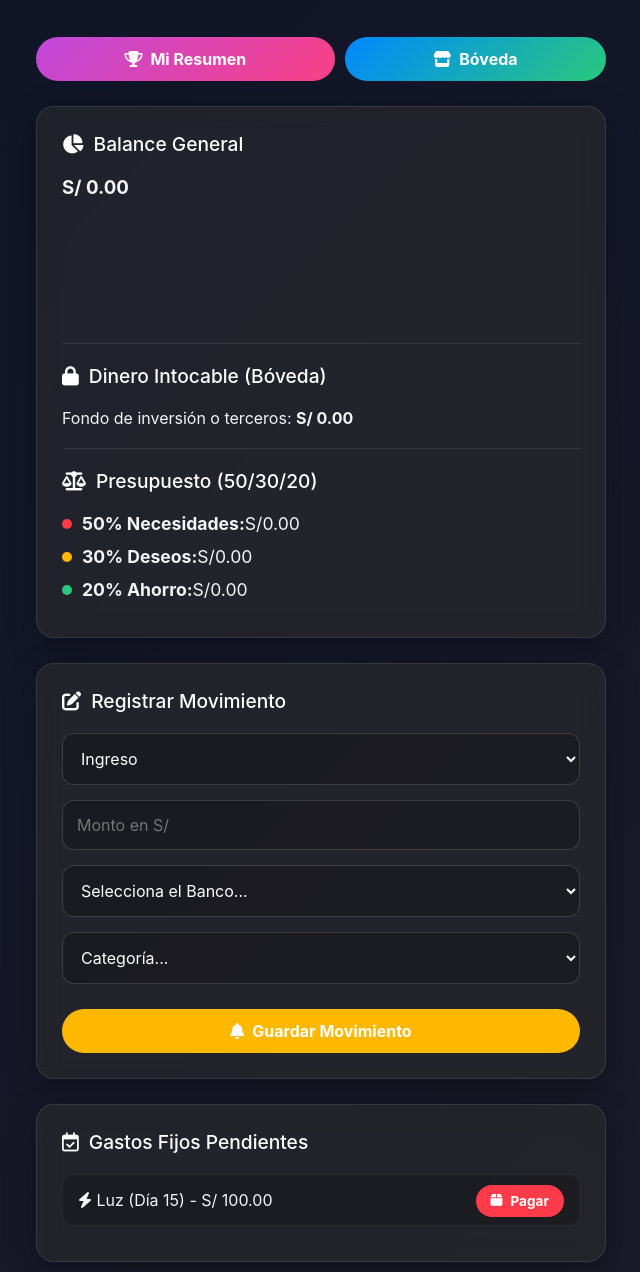
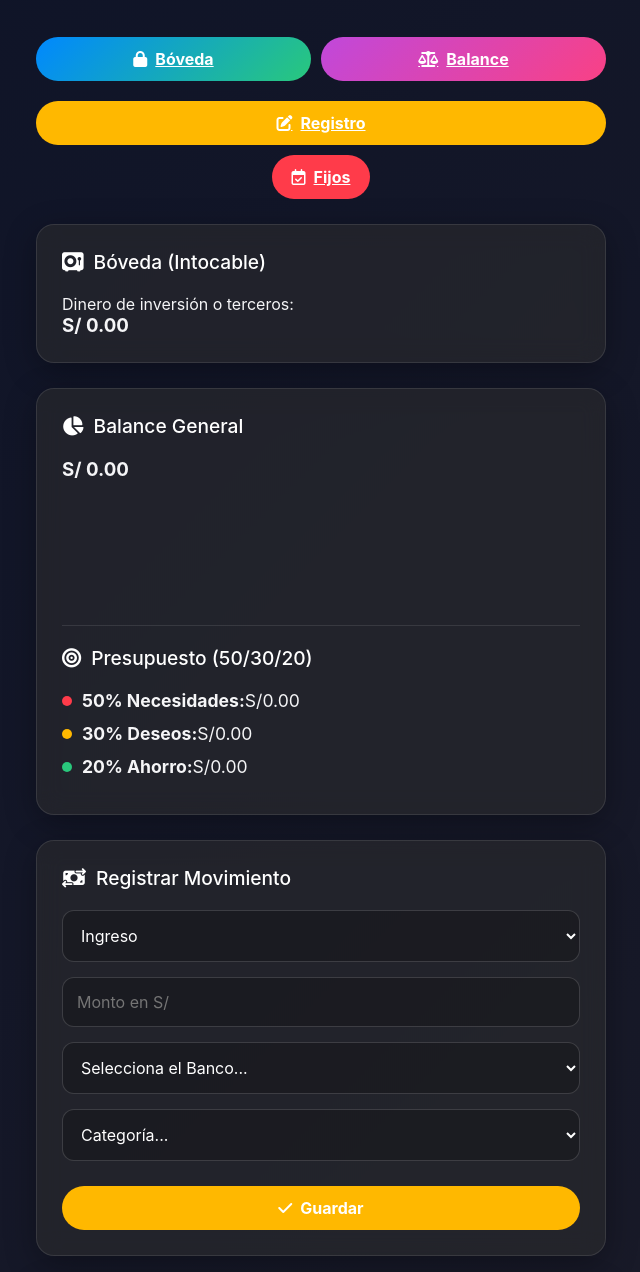
Before and after one commit to josuejaramillo27/finanzas, a plain HTML site: page index.html in a window 1280 px wide. Shown: the part 68-1340 px from the top of the page, without its empty margins (319-959 px from the left). Drawn offline with nearby package versions, Linux system fonts and the light colour scheme; no server answers.

Commit message:
Update index.html

```diff
--- a/index.html
+++ b/index.html
@@ -14,14 +14,22 @@
     </header>
 
     <main>
-        <div class="botones-menu">
-            <div class="btn-pildora btn-morado"><i class="fa-solid fa-trophy"></i> Mi Resumen</div>
-            <div class="btn-pildora btn-teal"><i class="fa-solid fa-store"></i> Bóveda</div>
-        </div>
+        <nav class="botones-menu">
+            <a href="#seccion-boveda" class="btn-pildora btn-teal"><i class="fa-solid fa-lock"></i> Bóveda</a>
+            <a href="#seccion-balance" class="btn-pildora btn-morado"><i class="fa-solid fa-scale-balanced"></i> Balance</a>
+            <a href="#seccion-registro" class="btn-pildora btn-amarillo"><i class="fa-solid fa-pen-to-square"></i> Registro</a>
+            <a href="#seccion-fijos" class="btn-pildora btn-rojo"><i class="fa-regular fa-calendar-check"></i> Fijos</a>
+        </nav>
 
-        <section class="card mac-glass" id="dashboard">
-            <h2><i class="fa-solid fa-chart-pie"></i> Balance General</h2>
-            <h3 id="saldo-total">S/ 0.00</h3>
+        <section class="card mac-glass" id="seccion-boveda">
+            <h2 class="color-teal"><i class="fa-solid fa-vault"></i> Bóveda (Intocable)</h2>
+            <p>Dinero de inversión o terceros:</p>
+            <h3 id="saldo-intocable" class="monto-destacado">S/ 0.00</h3>
+        </section>
+
+        <section class="card mac-glass" id="seccion-balance">
+            <h2 class="color-morado"><i class="fa-solid fa-chart-pie"></i> Balance General</h2>
+            <h3 id="saldo-total" class="monto-destacado">S/ 0.00</h3>
 
             <div class="canvas-container">
                 <canvas id="miGrafico" width="100" height="100"></canvas>
@@ -29,12 +37,7 @@
 
             <hr>
 
-            <h2><i class="fa-solid fa-lock"></i> Dinero Intocable (Bóveda)</h2>
-            <p>Fondo de inversión o terceros: <strong id="saldo-intocable">S/ 0.00</strong></p>
-
-            <hr>
-
-            <h2><i class="fa-solid fa-scale-balanced"></i> Presupuesto (50/30/20)</h2>
+            <h2 class="color-morado"><i class="fa-solid fa-bullseye"></i> Presupuesto (50/30/20)</h2>
             <ul class="regla-lista">
                 <li><span class="dot dot-50"></span> <strong>50% Necesidades:</strong> S/ <span id="pres-50">0.00</span></li>
                 <li><span class="dot dot-30"></span> <strong>30% Deseos:</strong> S/ <span id="pres-30">0.00</span></li>
@@ -42,13 +45,13 @@
             </ul>
         </section>
 
-        <section class="card mac-glass" id="nuevo-movimiento">
-            <h2><i class="fa-solid fa-pen-to-square"></i> Registrar Movimiento</h2>
+        <section class="card mac-glass" id="seccion-registro">
+            <h2 class="color-amarillo"><i class="fa-solid fa-money-bill-transfer"></i> Registrar Movimiento</h2>
             <form id="form-movimiento">
                 <select id="tipo-movimiento" required>
                     <option value="ingreso">Ingreso</option>
                     <option value="gasto">Gasto</option>
-                    <option value="intocable">Dinero Intocable</option>
+                    <option value="intocable">Añadir a Bóveda</option>
                 </select>
 
                 <input type="number" id="monto" placeholder="Monto en S/" step="0.01" required>
@@ -66,17 +69,27 @@
                     <option value="transporte">Transporte</option>
                     <option value="hogar">Hogar</option>
                     <option value="diversion">Diversión</option>
+                    <option value="boveda">Bóveda / Inversión</option>
                 </select>
 
-                <button type="submit" class="btn-pildora btn-amarillo"><i class="fa-solid fa-bell"></i> Guardar Movimiento</button>
+                <button type="submit" class="btn-pildora btn-amarillo" style="width: 100%;"><i class="fa-solid fa-check"></i> Guardar</button>
             </form>
         </section>
 
-        <section class="card mac-glass" id="gastos-fijos">
-            <h2><i class="fa-regular fa-calendar-check"></i> Gastos Fijos Pendientes</h2>
+        <section class="card mac-glass" id="seccion-fijos">
+            <h2 class="color-rojo"><i class="fa-solid fa-calendar-days"></i> Mis Gastos Fijos</h2>
+
+            <form id="form-gasto-fijo" style="margin-bottom: 20px;">
+                <input type="text" id="nombre-fijo" placeholder="Ej. Internet, Alquiler" required>
+                <div style="display: flex; gap: 10px;">
+                    <input type="number" id="monto-fijo" placeholder="S/ Monto" step="0.01" required>
+                    <input type="number" id="dia-fijo" placeholder="Día (1-31)" min="1" max="31" required>
+                </div>
+                <button type="submit" class="btn-pildora btn-rojo" style="width: 100%;"><i class="fa-solid fa-plus"></i> Agregar Gasto Fijo</button>
+            </form>
+
             <ul id="lista-fijos">
-                <li><i class="fa-solid fa-bolt"></i> Luz (Día 15) - S/ 100.00 <button class="btn-pildora btn-rojo btn-pagar"><i class="fa-solid fa-box"></i> Pagar</button></li>
-            </ul>
+                </ul>
         </section>
     </main>
 
```
